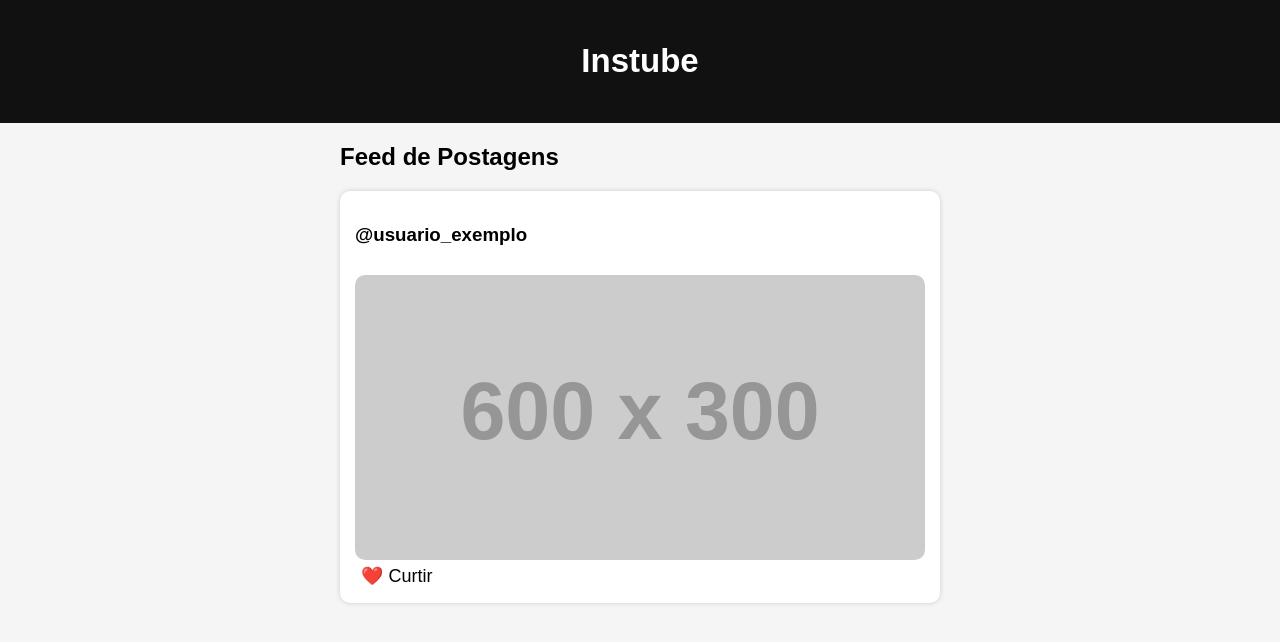
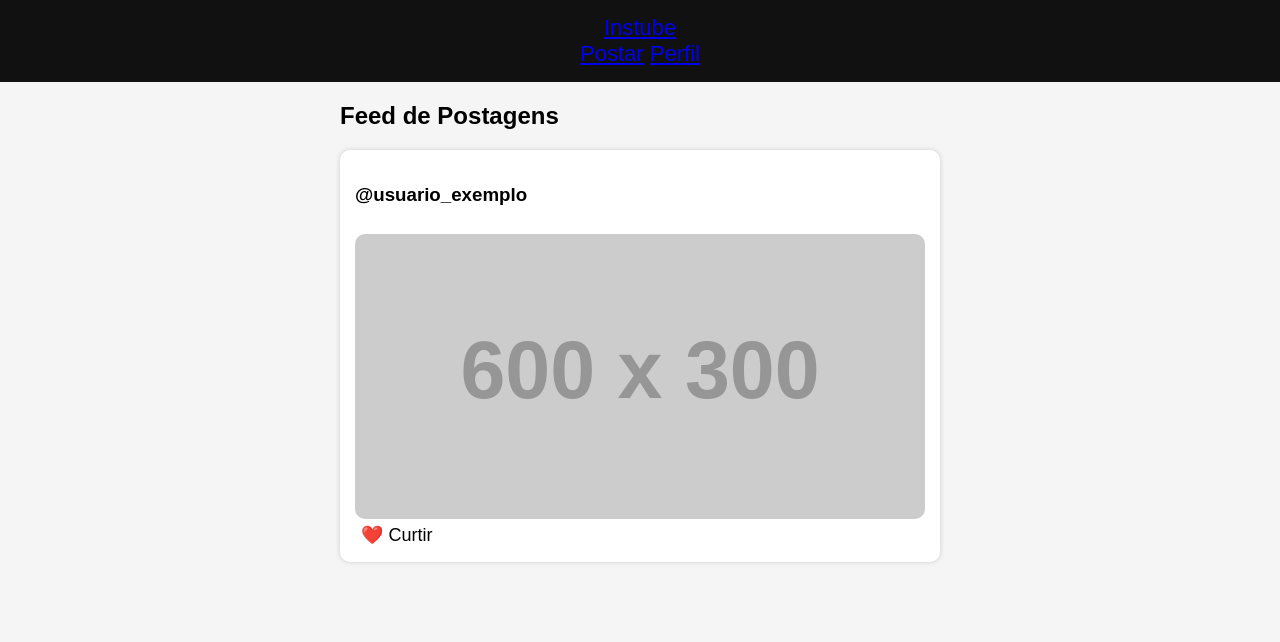
Before and after one commit to Guigasssss/Instube, a plain HTML site: page index.html in a window 1280 px wide. Drawn offline with Linux system fonts and the light colour scheme; placeholder pictures from the web are drawn by us.

Commit message:
Update index.html

```diff
--- a/index.html
+++ b/index.html
@@ -9,9 +9,12 @@
 <body>
 
 <nav class="top-bar">
-    <h1>Instube</h1>
+    <a href="index.html" class="logo">Instube</a>
+    <div class="menu">
+        <a href="upload.html">Postar</a>
+        <a href="profile.html">Perfil</a>
+    </div>
 </nav>
-
 <div class="feed">
     <h2>Feed de Postagens</h2>
 
```
